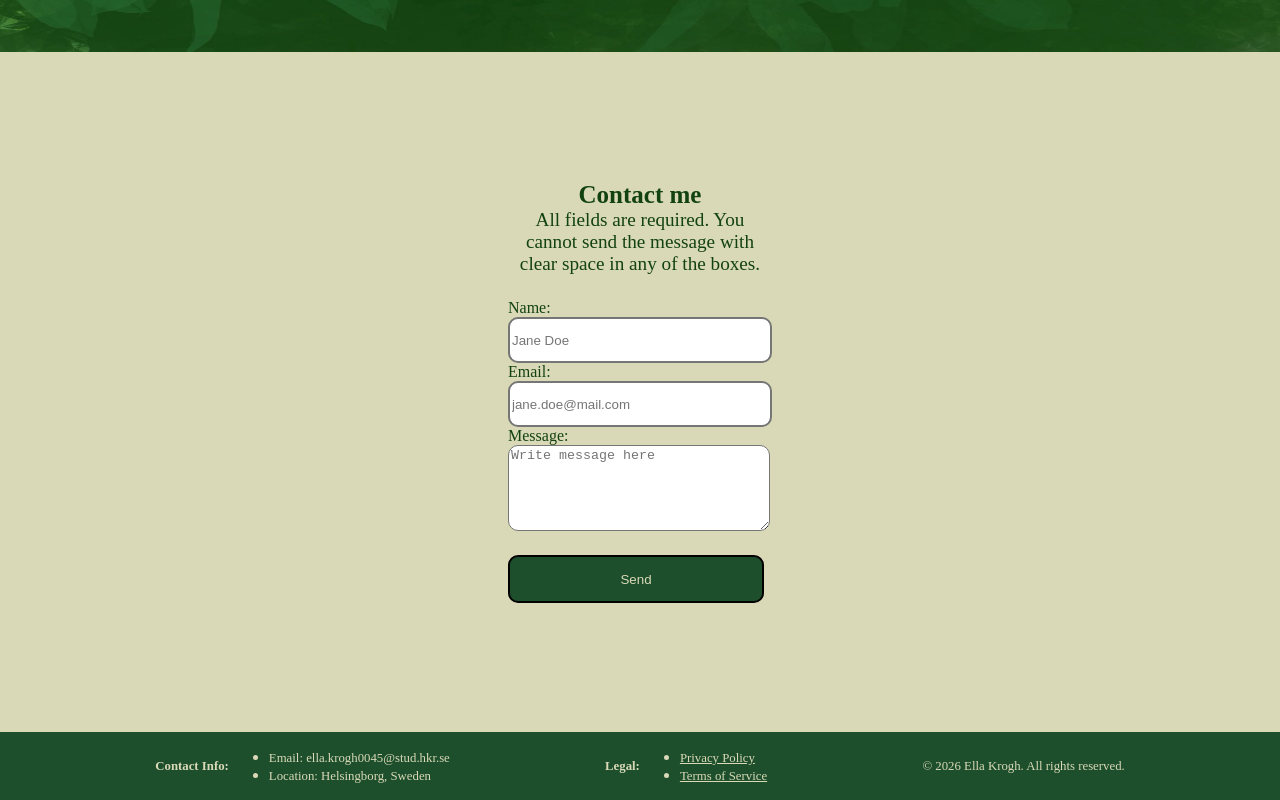
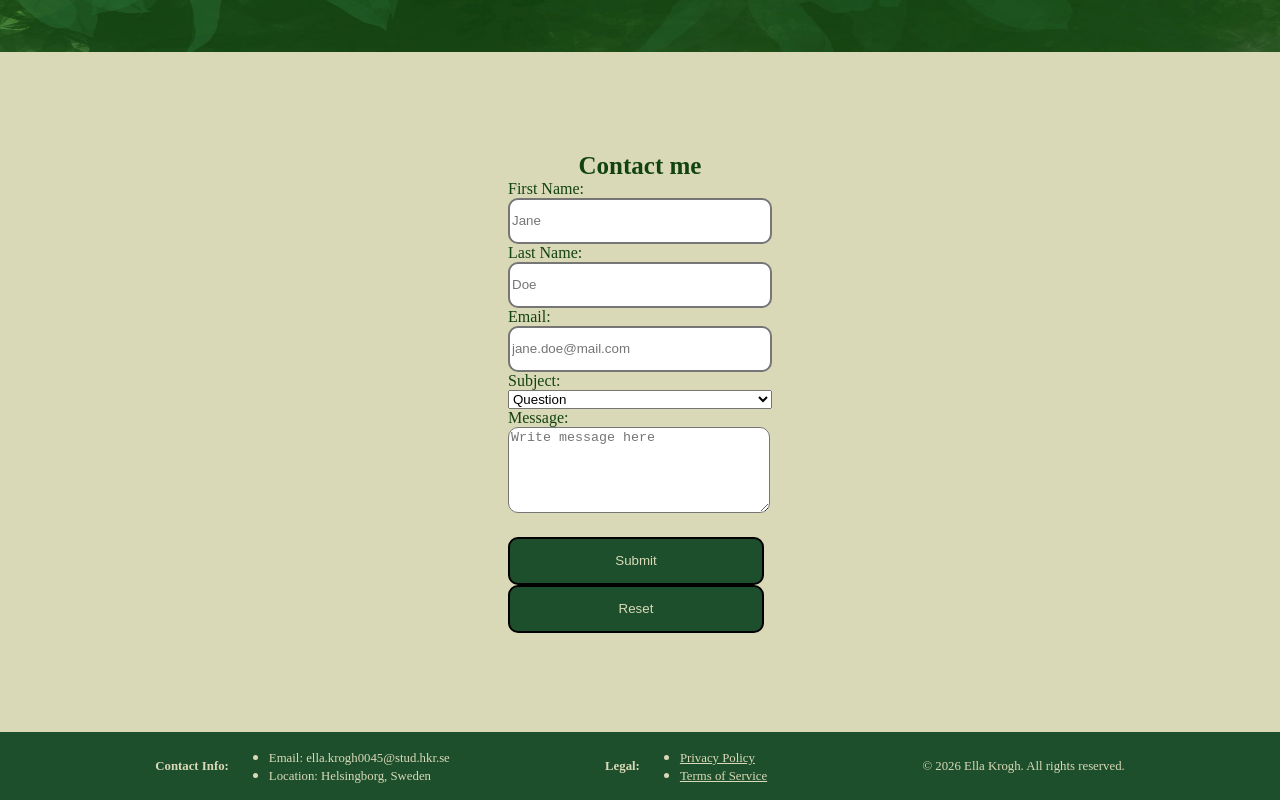
Before and after one commit to ellanjk/portfolio, a plain HTML site: page index.html in a window 1280 px wide. Shown: the part 3468-4268 px from the top of the page. Drawn offline with Linux system fonts and the light colour scheme.

Commit message:
Update contact form HTML structure

```diff
--- a/index.html
+++ b/index.html
@@ -73,18 +73,28 @@
 
             <section class="section" id="contact">
                 <h2>Contact me</h2>
-                <p>All fields are required. You cannot send the message with clear space in any of the boxes.</p>
                 <form action="mailto:ella.krogh0045@stud.hkr.se" method="post" enctype="text/plain">
-                    <label for="name">Name:</label>
-                    <input type="text" id="name" name="name" placeholder="Jane Doe" required/>
+                    <label for="firstName">First Name:</label>
+                    <input type="text" id="firstName" name="firstName" placeholder="Jane" required/>
+
+                    <label for="lastName">Last Name:</label>
+                    <input type="text" id="lastName" name="lastName" placeholder="Doe" required/>
 
                     <label for="email">Email:</label>
-                    <input type="text" id="email" name="email" placeholder="jane.doe@mail.com" required/>
+                    <input type="email" id="email" name="email" placeholder="jane.doe@mail.com" required/>
+
+                    <label for="subject">Subject:</label>
+                    <select id="subject" name="subject">
+                        <option value="question">Question</option>
+                        <option value="feedback">Feedback</option>
+                        <option value="suggestion">Suggestion</option>
+                    </select>
 
                     <label for="message">Message:</label>
                     <textarea id="message" name="message" rows="5" placeholder="Write message here" required></textarea>
 
-                    <input id="button" type="submit" value="Send"/>
+                    <input id="button" type="submit" value="Submit"/>
+                    <input id="button" type="reset" value="Reset"/>
                 </form>
             </section>
 
```
